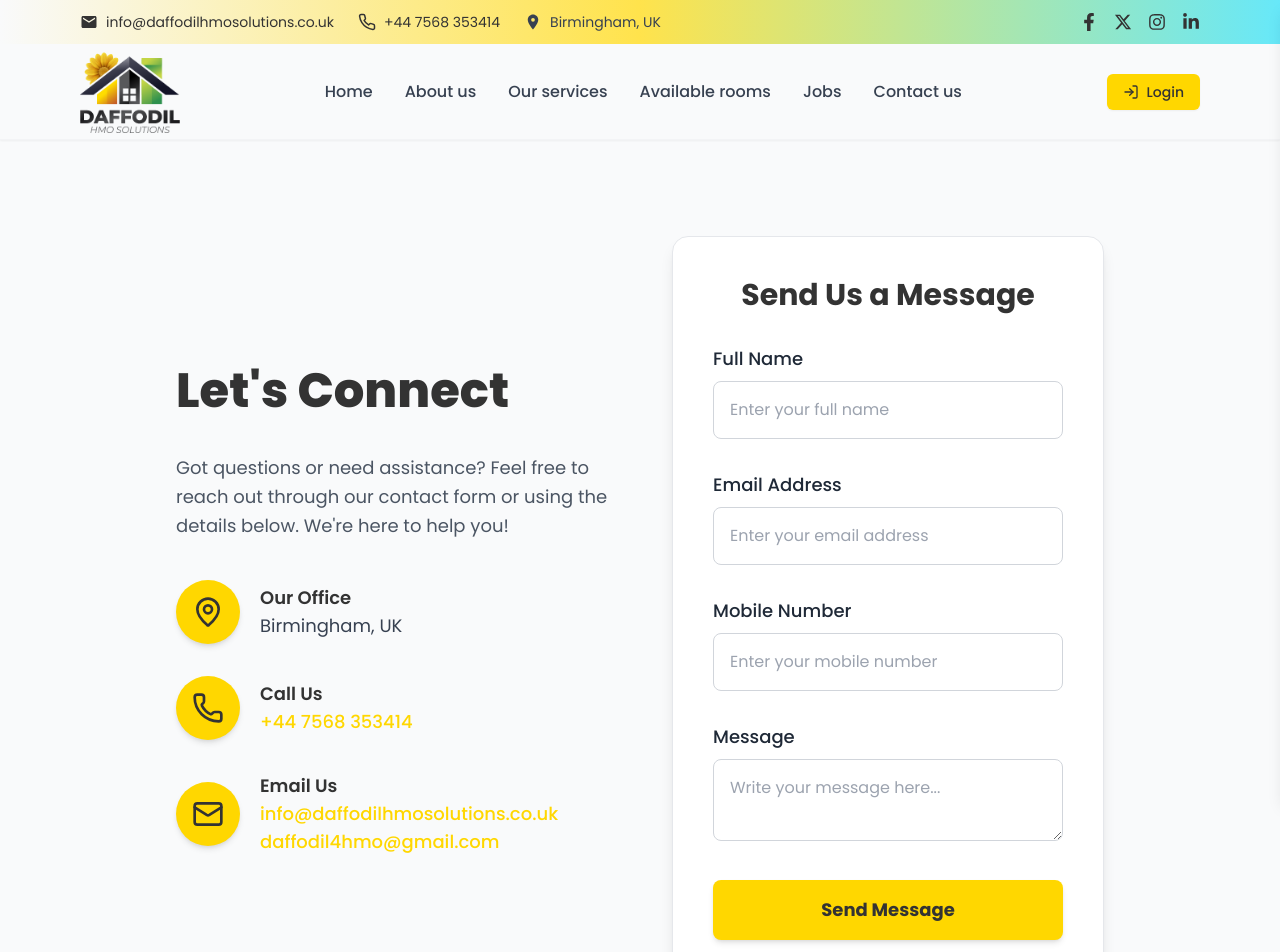
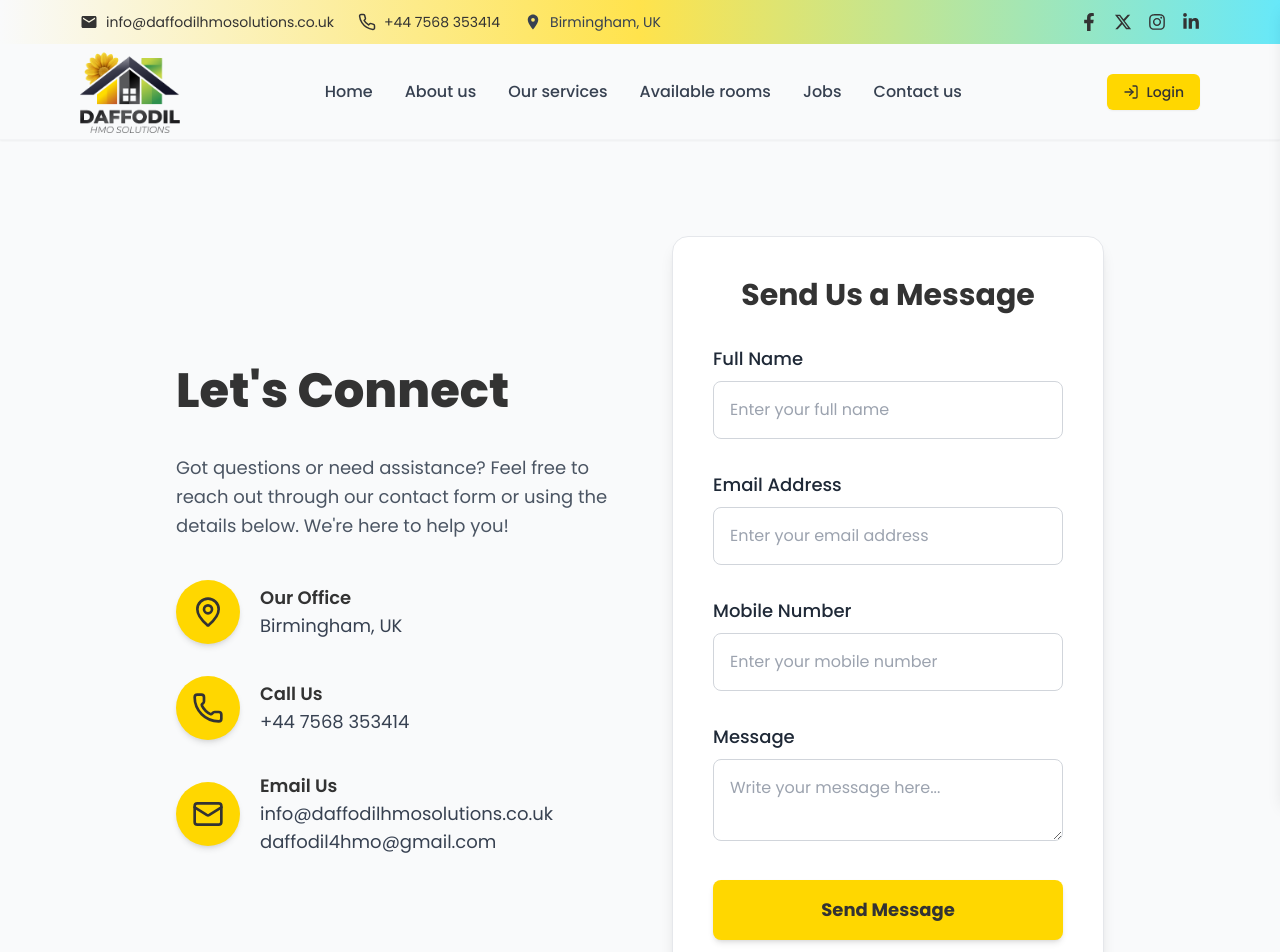
Before and after one commit to mahedimukut/daffodil, a Next.js app: page /contact-us in a window 1280 px wide. Shown: the top 952 px of the page. Built offline with nearby package versions, Linux system fonts and the light colour scheme; no server answers.

Commit message:
email to change

```diff
--- a/src/app/contact-us/page.tsx
+++ b/src/app/contact-us/page.tsx
@@ -86,12 +86,7 @@ const ContactForm = () => {
                   <span className="block font-semibold text-charcoalGray">
                     Call Us
                   </span>
-                  <a
-                    href="tel:+4407568353414"
-                    className="text-daffodilYellow font-medium"
-                  >
-                    +44 7568 353414
-                  </a>
+                  <a href="tel:+4407568353414">+44 7568 353414</a>
                 </p>
               </div>
 
@@ -103,11 +98,12 @@ const ContactForm = () => {
                   <span className="block font-semibold text-charcoalGray">
                     Email Us
                   </span>
-                  <a
-                    href="mailto:info@daffodilhmo.com"
-                    className="text-daffodilYellow font-medium"
-                  >
-                    info@daffodilhmosolutions.co.uk daffodil4hmo@gmail.com
+                  <a href="mailto:info@daffodilhmo.com">
+                    info@daffodilhmosolutions.co.uk
+                  </a>{" "}
+                  <br />
+                  <a href="mailto:daffodil4hmo@gmail.com">
+                    daffodil4hmo@gmail.com
                   </a>
                 </p>
               </div>
```
